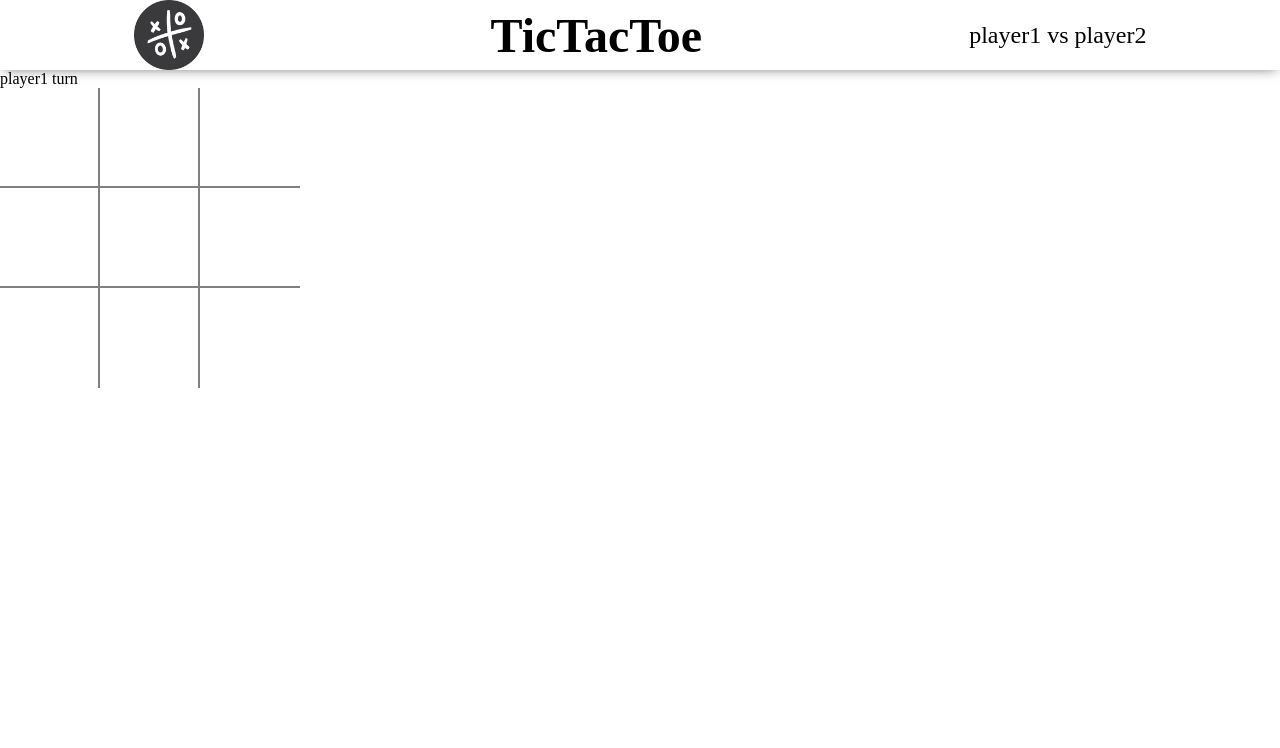
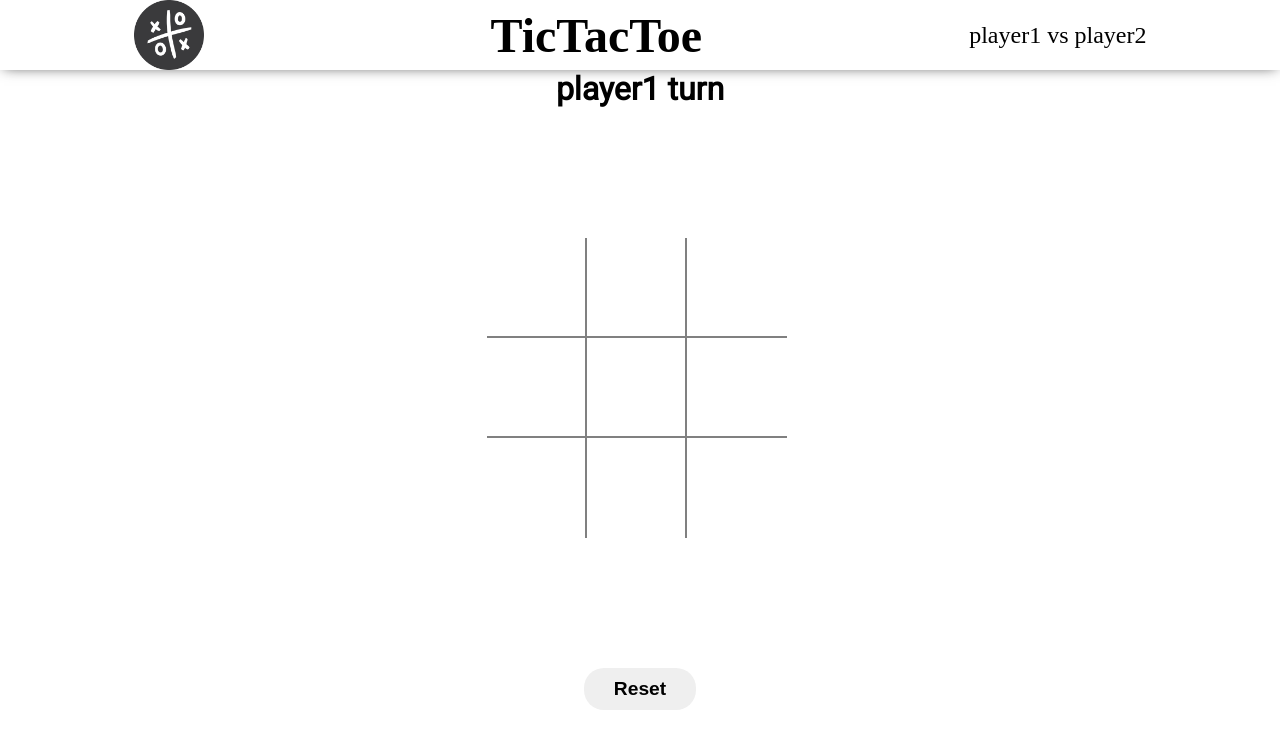
Before and after one commit to AbdulRehman164/tic-tac-toe, a website: page index.html in a window 1280 px wide. Drawn offline with Linux system fonts and the light colour scheme; a web font is replaced by a local one.

Commit message:
completed the designing of the main

```diff
--- a/index.html
+++ b/index.html
@@ -18,6 +18,7 @@
     <main>
         <p class="playerTurnPara"></p>
         <div class="gameBoardContainer"></div>
+        <button class="reset">Reset</button>
     </main>
     <script src="script.js"></script>
 </body>
--- a/style.css
+++ b/style.css
@@ -3,6 +3,9 @@
   margin: 0;
   padding: 0;
   box-sizing: border-box;
+}
+body {
+  font-family: 'Roboto';
 }
 .gameBoardContainer {
   width: 306px;
@@ -52,6 +55,24 @@ header {
   font-size: 1.5rem;
   font-family: 'fasthand';
 }
-.playervs span {
+
+main {
+  display: flex;
+  flex-direction: column;
+  justify-content: space-between;
+  align-items: center;
+  height: 80vh;
+}
+.playerTurnPara {
   font-weight: bold;
+  font-size: 2rem;
+  /* margin-top: 40px; */
 }
+.reset {
+  border: none;
+  padding: 10px 30px;
+  font-size: 1.2rem;
+  border-radius: 20px;
+  font-weight: bold;
+  cursor: pointer;
+}
```
